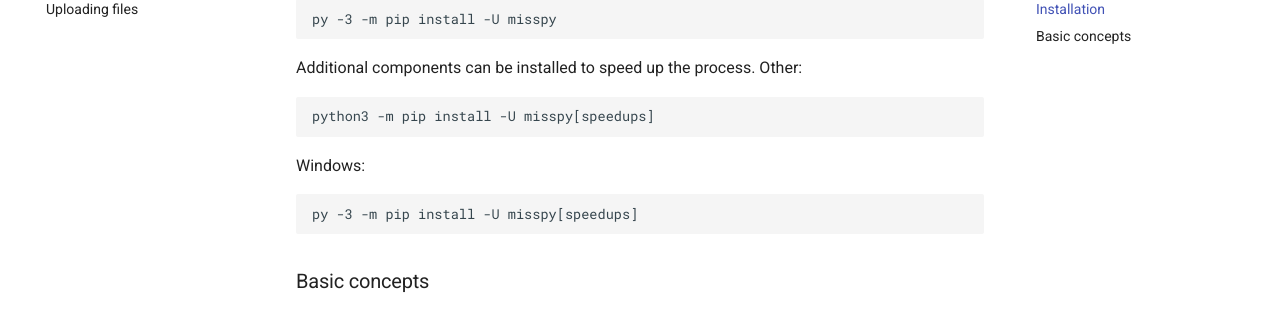
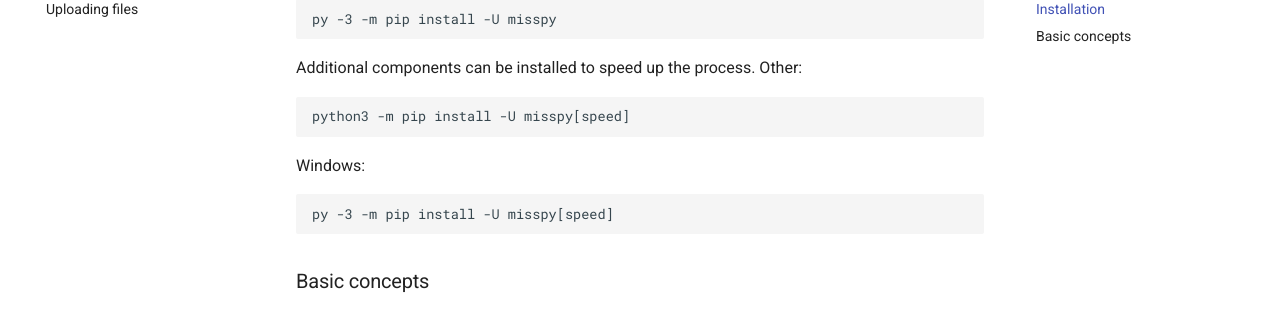
Before and after one commit to misspy-dev/misspy, an MkDocs documentation site: the page built from docs/tutorial/index.md, in a window 1280 px wide and 900 px high, scrolled down 457 px. Shown: the part 153-464 px from the top of the window. Built offline with MkDocs 1.6.1 and Material for MkDocs 9.7.7, drawn with Linux system fonts in a browser that asks for light colours; comment, search, counter and statistics services are not loaded.

Commit message:
Update index.md

````diff
--- a/docs/tutorial/index.md
+++ b/docs/tutorial/index.md
@@ -18,11 +18,11 @@ py -3 -m pip install -U misspy
 Additional components can be installed to speed up the process.
 Other:
 ```
-python3 -m pip install -U misspy[speedups]
+python3 -m pip install -U misspy[speed]
 ```
 Windows:
 ```
-py -3 -m pip install -U misspy[speedups]
+py -3 -m pip install -U misspy[speed]
 ```
 ### Basic concepts
 misspy is a mechanism for sending API requests using methods.
````
